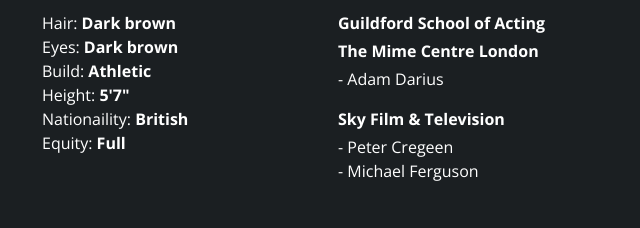
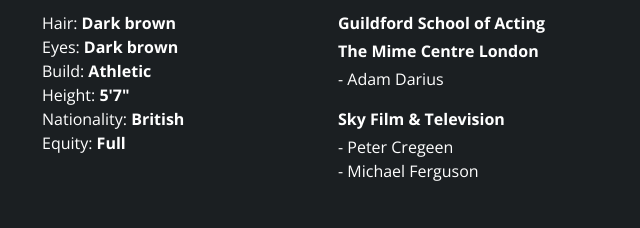
Before and after one commit to RyanSmithOnline/AntonyDaSilva, a website: page public/index.html in a window 1280 px wide. Shown: the part 225-453 px from the top of the page, 462-1102 px from the left. Drawn offline with nearby package versions, Linux system fonts and the light colour scheme.

Commit message:
Update index.html

```diff
--- a/public/index.html
+++ b/public/index.html
@@ -66,7 +66,7 @@
                             <div>Eyes: <span class="fw-bold">Dark brown</span></div>
                             <div>Build: <span class="fw-bold">Athletic</span></div>
                             <div>Height: <span class="fw-bold">5'7"</span></div>
-                            <div>Nationaility: <span class="fw-bold">British</span></div>
+                            <div>Nationality: <span class="fw-bold">British</span></div>
                             <div>Equity: <span class="fw-bold">Full</span></div>
                         </div>
                     </div>
```
